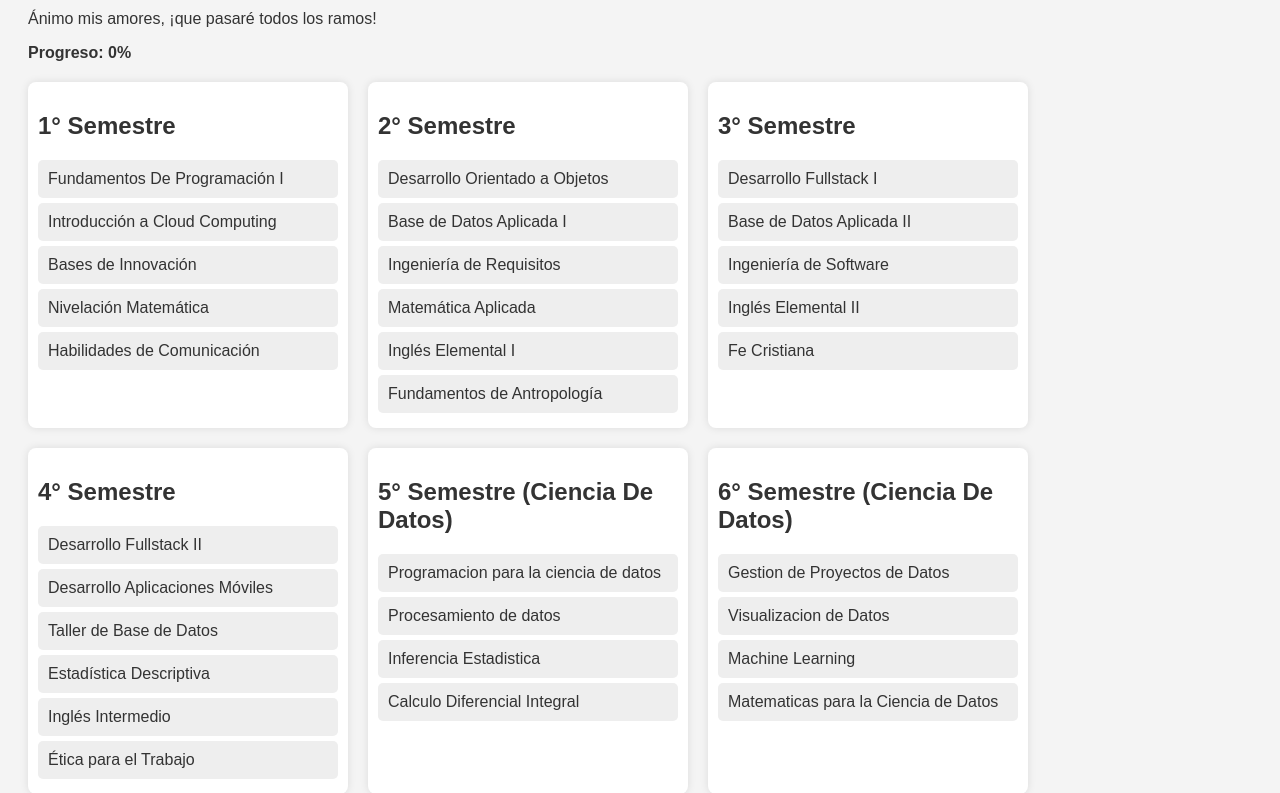
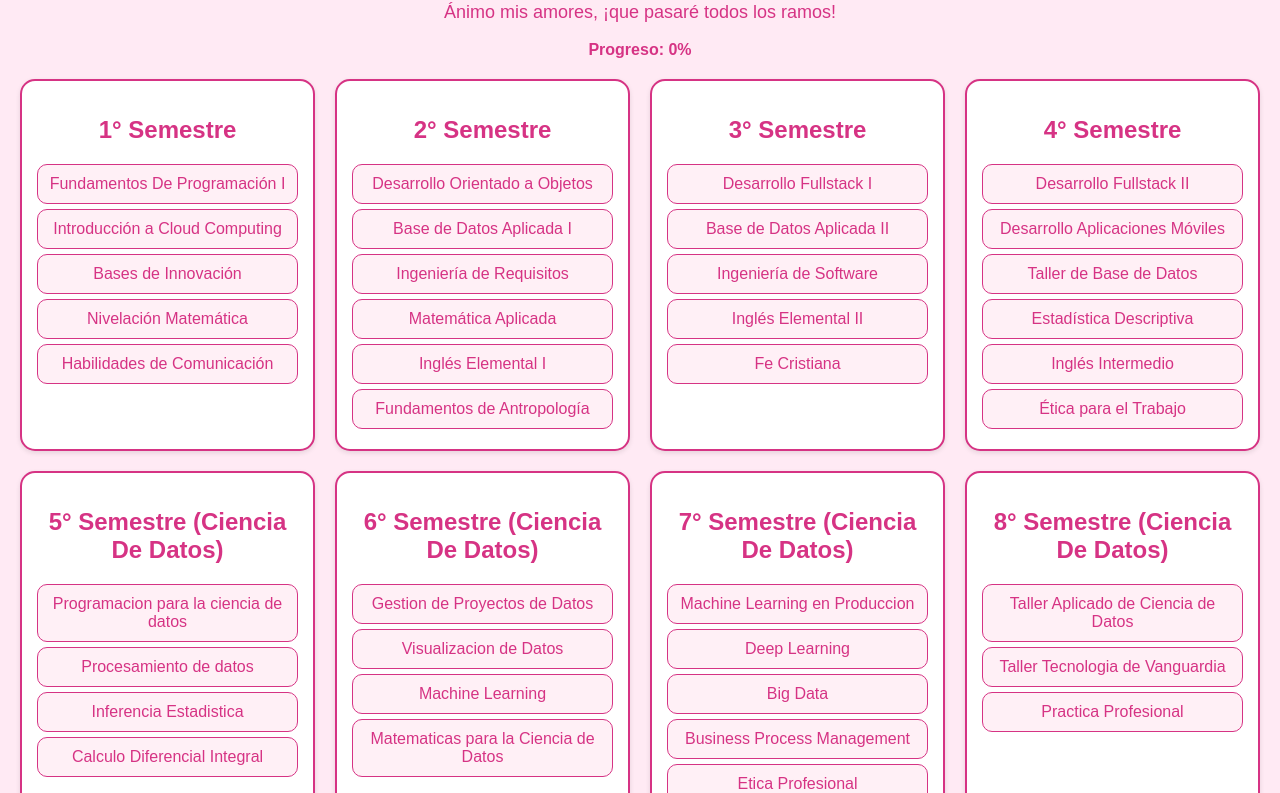
Before and after one commit to sofiacortese14/Malla-interactiva, a plain HTML site: page index.html in a window 1280 px wide. Shown: the part 98-891 px from the top of the page. Drawn offline with Linux system fonts and the light colour scheme.

Commit message:
Update style.css
cambios de color y comentarios para entender bien

```diff
--- a/style.css
+++ b/style.css
@@ -1,51 +1,74 @@
+/* Fondo general */
 body {
+  background-color: #ffeaf4; /* rosado pastel */
   font-family: Arial, sans-serif;
-  background: #f4f4f4;
+  color: #d63384; /* texto rosado fuerte */
+  margin: 0;
   padding: 20px;
-  color: #333;
 }
 
+/* Título */
 h1 {
-  color: #004080;
+  text-align: center;
+  color: #d63384;
 }
 
-.malla {
-  display: flex;
-  flex-wrap: wrap;
-  gap: 20px;
+/* Subtítulo o mensaje */
+p {
+  text-align: center;
+  font-size: 18px;
 }
 
-.semestre {
-  background: white;
-  border-radius: 8px;
-  padding: 10px;
-  box-shadow: 0 0 8px rgba(0,0,0,0.1);
-  width: 300px;
+/* Caja de progreso */
+#progreso {
+  text-align: center;
+  margin: 10px 0;
+  font-weight: bold;
+  font-size: 16px;
 }
 
-.asignatura {
-  background: #eee;
-  margin: 5px 0;
-  padding: 10px;
-  border-radius: 5px;
-  cursor: pointer;
-  transition: 0.3s;
+/* Contenedor general de la malla */
+.malla {
+  display: grid;
+  grid-template-columns: repeat(auto-fit, minmax(250px, 1fr));
+  gap: 20px;
+  margin-top: 20px;
 }
 
-.asignatura:hover {
-  background: #ddd;
+/* Cada semestre */
+.semestre {
+  background-color: white;
+  border: 2px solid #d63384;
+  padding: 15px;
+  border-radius: 15px;
+  box-shadow: 0 2px 5px rgba(0,0,0,0.1);
 }
 
-.aprobada {
-  background: #c8e6c9;
+/* Título del semestre */
+.semestre h2 {
+  text-align: center;
+  color: #d63384;
+}
+
+/* Asignaturas */
+.asignatura {
+  background-color: #fff0f6; /* fondo más clarito para cada ramo */
+  border: 1px solid #d63384;
+  padding: 10px;
+  margin: 5px 0;
+  border-radius: 10px;
+  text-align: center;
+  cursor: pointer;
+  transition: background-color 0.3s ease;
+}
+
+/* Al pasar el mouse */
+.asignatura:hover {
+  background-color: #e6e6fa;
+}
+
+/* Asignaturas completadas (cuando programe eso en JS) */
+.asignatura.completada {
+  background-color: #ccffd9;
   text-decoration: line-through;
 }
-
-.en-curso {
-  background: #fff9c4;
-}
-
-#progreso {
-  margin-bottom: 20px;
-  font-weight: bold;
-}
```
